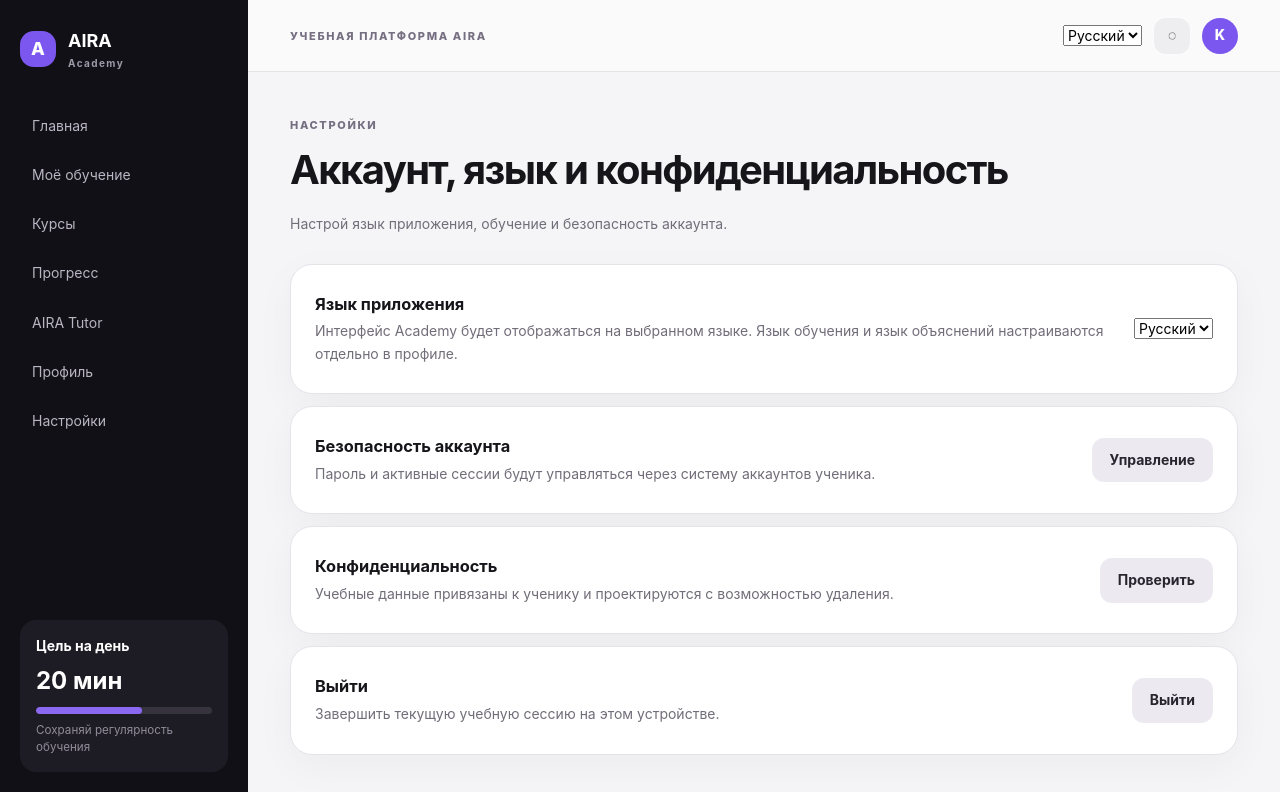
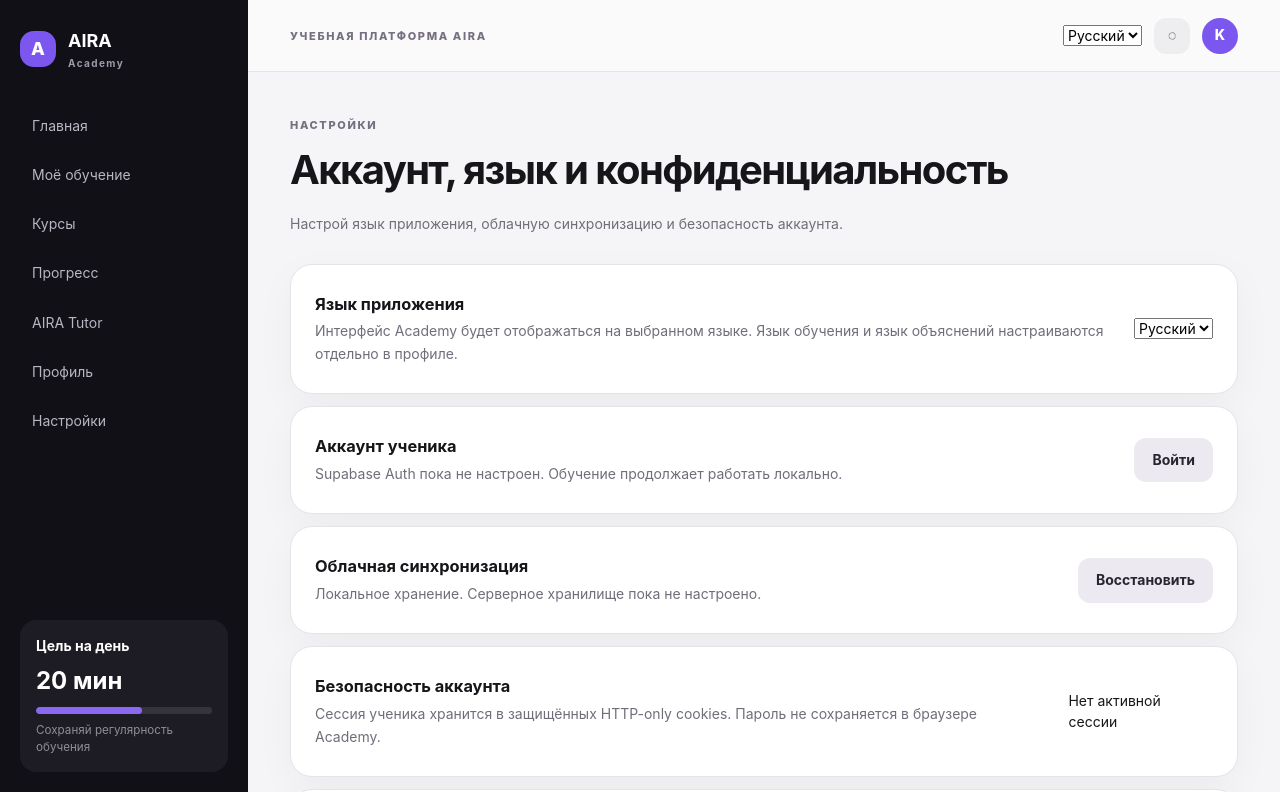
Before and after one commit to tsapkovaby-cyber/AIRA-OS, a Next.js app: page /learn/settings in a window 1280 px wide. Shown: the top 792 px of the page. Built offline with nearby package versions, Linux system fonts and the light colour scheme.

Commit message:
Add account controls and logout to learner settings

```diff
--- a/app/learn/settings/page.tsx
+++ b/app/learn/settings/page.tsx
@@ -1,21 +1,42 @@
 "use client";
 
+import Link from "next/link";
 import { useEffect, useState } from "react";
+import { useRouter } from "next/navigation";
 import styles from "../learn.module.css";
 import { getUiLanguage, setUiLanguage, type UiLanguage } from "../../../lib/ui-language";
+import { LearnerAccountStatus, loadLearnerAccountStatus, signOutLearner } from "../../../lib/learner-account";
+import { LearnerSyncState, clearLearnerAccountLink, hydrateLearnerProfileFromAccount, loadLearnerSyncState, subscribeLearnerSyncState } from "../../../lib/learner-profile";
+
+const EMPTY_ACCOUNT: LearnerAccountStatus = { authConfigured:false, storageConfigured:false, authenticated:false, user:null };
 
 export default function Settings(){
+  const router=useRouter();
   const [language,setLanguage]=useState<UiLanguage>("ru");
-  useEffect(()=>setLanguage(getUiLanguage()),[]);
+  const [account,setAccount]=useState<LearnerAccountStatus>(EMPTY_ACCOUNT);
+  const [sync,setSync]=useState<LearnerSyncState>({status:"local",lastSyncedAt:null,accountLinked:false});
+  const [busy,setBusy]=useState(false);
+  useEffect(()=>{
+    setLanguage(getUiLanguage());
+    setSync(loadLearnerSyncState());
+    void loadLearnerAccountStatus().then(setAccount);
+    return subscribeLearnerSyncState(setSync);
+  },[]);
   const ru=language==="ru";
   function changeLanguage(value:UiLanguage){setLanguage(value);setUiLanguage(value);}
+  async function restore(){setBusy(true);await hydrateLearnerProfileFromAccount();setSync(loadLearnerSyncState());setBusy(false);}
+  async function logout(){setBusy(true);await signOutLearner();clearLearnerAccountLink();setAccount(await loadLearnerAccountStatus());setSync(loadLearnerSyncState());setBusy(false);router.refresh();}
+  const syncText = sync.status==="synced" ? (ru?"Синхронизировано":"Synced") : sync.status==="syncing" ? (ru?"Синхронизация…":"Syncing…") : sync.status==="error" ? (ru?"Ошибка синхронизации":"Sync error") : (ru?"Локальное хранение":"Local storage");
+
   return <>
-    <div className={styles.pageHeading}><span className={styles.eyebrow}>{ru?"НАСТРОЙКИ":"SETTINGS"}</span><h1>{ru?"Аккаунт, язык и конфиденциальность":"Account, language & privacy"}</h1><p>{ru?"Настрой язык приложения, обучение и безопасность аккаунта.":"Manage your application language, learning preferences and account safety."}</p></div>
+    <div className={styles.pageHeading}><span className={styles.eyebrow}>{ru?"НАСТРОЙКИ":"SETTINGS"}</span><h1>{ru?"Аккаунт, язык и конфиденциальность":"Account, language & privacy"}</h1><p>{ru?"Настрой язык приложения, облачную синхронизацию и безопасность аккаунта.":"Manage application language, cloud sync and account safety."}</p></div>
     <div className={styles.settingsList}>
       <article><div><h3>{ru?"Язык приложения":"Application language"}</h3><p>{ru?"Интерфейс Academy будет отображаться на выбранном языке. Язык обучения и язык объяснений настраиваются отдельно в профиле.":"Academy interface uses this language. Learning and explanation languages remain separate profile preferences."}</p></div><select value={language} onChange={e=>changeLanguage(e.target.value as UiLanguage)}><option value="ru">Русский</option><option value="en">English</option></select></article>
-      <article><div><h3>{ru?"Безопасность аккаунта":"Account security"}</h3><p>{ru?"Пароль и активные сессии будут управляться через систему аккаунтов ученика.":"Password and active sessions are managed through the student account domain."}</p></div><button className={styles.secondaryButton}>{ru?"Управление":"Manage"}</button></article>
-      <article><div><h3>{ru?"Конфиденциальность":"Privacy"}</h3><p>{ru?"Учебные данные привязаны к ученику и проектируются с возможностью удаления.":"Your learning data is student-scoped and designed for deletion-ready workflows."}</p></div><button className={styles.secondaryButton}>{ru?"Проверить":"Review"}</button></article>
-      <article><div><h3>{ru?"Выйти":"Sign out"}</h3><p>{ru?"Завершить текущую учебную сессию на этом устройстве.":"End the current learning session on this device."}</p></div><button className={styles.secondaryButton}>{ru?"Выйти":"Sign out"}</button></article>
+      <article><div><h3>{ru?"Аккаунт ученика":"Student account"}</h3><p>{account.authenticated ? `${ru?"Выполнен вход":"Signed in"}: ${account.user?.email || account.user?.id}` : account.authConfigured ? (ru?"Аккаунт не подключён. Можно продолжать локально или войти для синхронизации.":"No account is connected. Continue locally or sign in for sync.") : (ru?"Supabase Auth пока не настроен. Обучение продолжает работать локально.":"Supabase Auth is not configured yet. Learning continues locally.")}</p></div>{account.authenticated?<Link className={styles.secondaryButton} href="/learn/profile">{ru?"Профиль":"Profile"}</Link>:<Link className={styles.secondaryButton} href="/learn/sign-in">{ru?"Войти":"Sign in"}</Link>}</article>
+      <article><div><h3>{ru?"Облачная синхронизация":"Cloud sync"}</h3><p>{syncText}{sync.lastSyncedAt?` · ${new Date(sync.lastSyncedAt).toLocaleString(ru?"ru-RU":"en-US")}`:""}. {account.storageConfigured?(ru?"Серверное хранилище доступно.":"Server storage is available."):(ru?"Серверное хранилище пока не настроено.":"Server storage is not configured yet.")}</p></div><button className={styles.secondaryButton} disabled={!account.authenticated||busy} onClick={restore}>{busy?(ru?"Подождите…":"Please wait…"):(ru?"Восстановить":"Restore")}</button></article>
+      <article><div><h3>{ru?"Безопасность аккаунта":"Account security"}</h3><p>{ru?"Сессия ученика хранится в защищённых HTTP-only cookies. Пароль не сохраняется в браузере Academy.":"Student sessions use protected HTTP-only cookies. Academy does not store the password in the browser."}</p></div><span>{account.authenticated?(ru?"Сессия активна":"Session active"):(ru?"Нет активной сессии":"No active session")}</span></article>
+      <article><div><h3>{ru?"Конфиденциальность":"Privacy"}</h3><p>{ru?"Учебные данные привязаны к аккаунту только после входа. В локальном режиме данные остаются на устройстве.":"Learning data is linked to an account only after sign-in. In local mode, data stays on the device."}</p></div><Link className={styles.secondaryButton} href="/learn/profile">{ru?"Проверить профиль":"Review profile"}</Link></article>
+      <article><div><h3>{ru?"Выйти":"Sign out"}</h3><p>{account.authenticated?(ru?"Завершить текущую облачную сессию. Локальный учебный профиль на устройстве останется доступен.":"End the current cloud session. The local learning profile remains available on this device."):(ru?"Сейчас вход в аккаунт не выполнен.":"You are not currently signed in.")}</p></div><button className={styles.secondaryButton} disabled={!account.authenticated||busy} onClick={logout}>{ru?"Выйти":"Sign out"}</button></article>
     </div>
   </>;
 }
```
